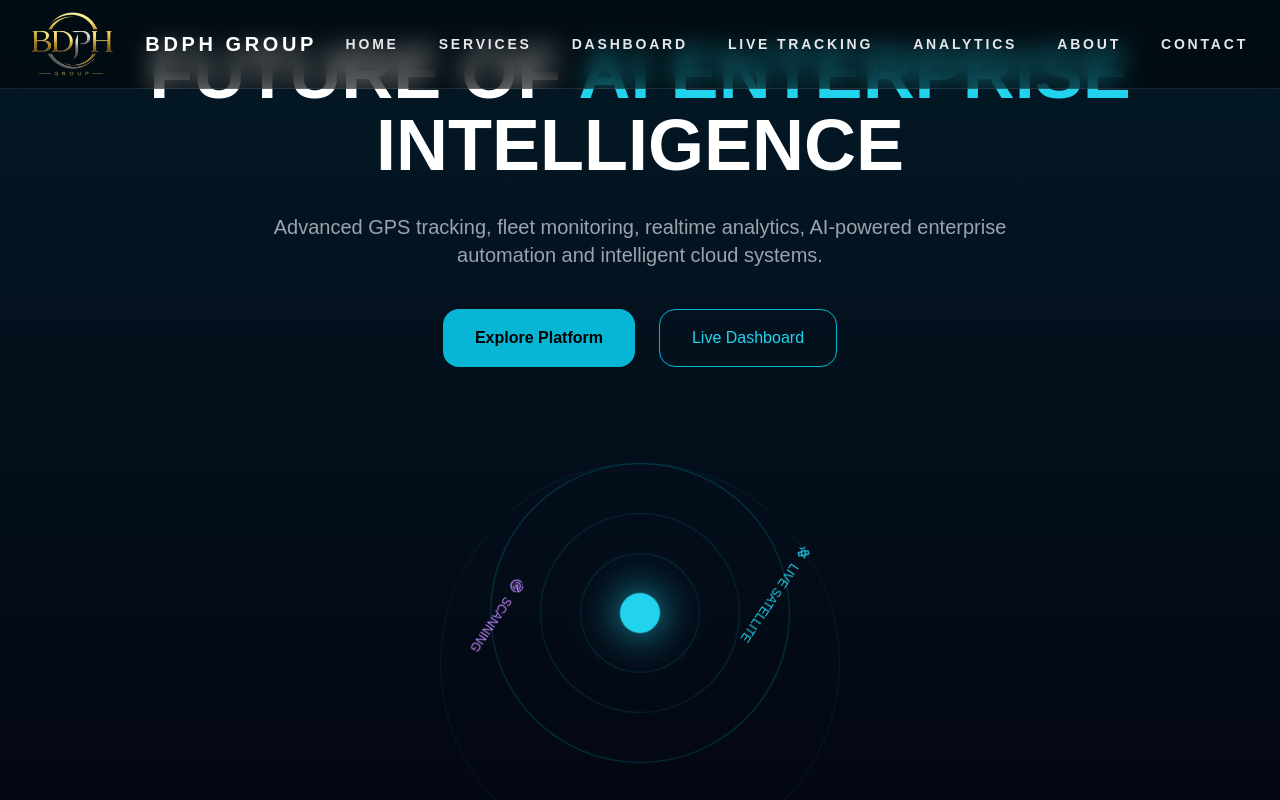
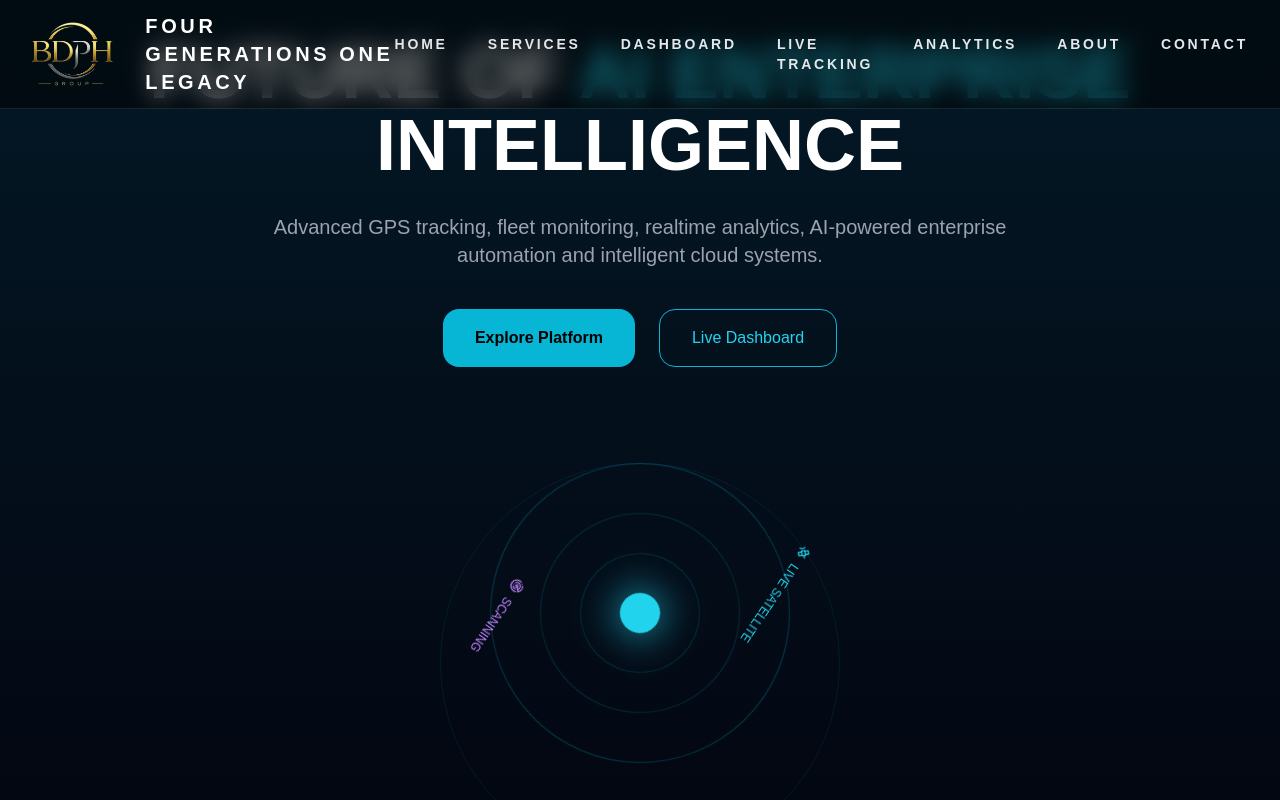
Before and after one commit to pritam1991verma/bdph-fleet-intelligence, a React (Vite) app: page / in a window 1280 px wide. Shown: the top 800 px of the page. Built offline with nearby package versions, Linux system fonts and the light colour scheme.

Commit message:
Update Navbar.tsx

```diff
--- a/src/components/Navbar.tsx
+++ b/src/components/Navbar.tsx
@@ -10,12 +10,12 @@ function Navbar() {
 
           <img
             src="/logo.png"
-            alt="FOUR GENERATION ONE LEGACY"
+            alt=" "
             className="h-16 w-auto object-contain"
           />
 
           <h1 className="hidden md:block text-xl font-semibold text-white tracking-[0.18em]">
-            BDPH GROUP
+            FOUR GENERATIONS ONE LEGACY
           </h1>
 
         </div>
```
